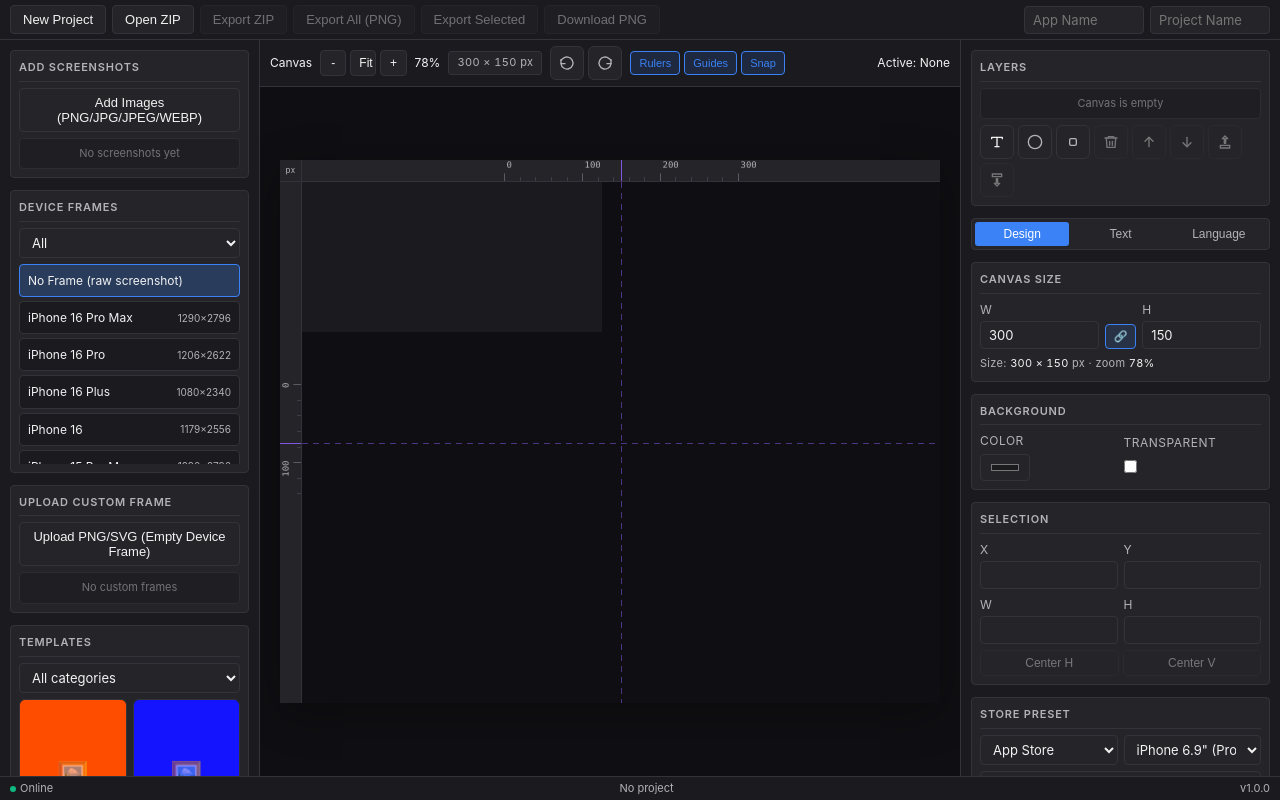
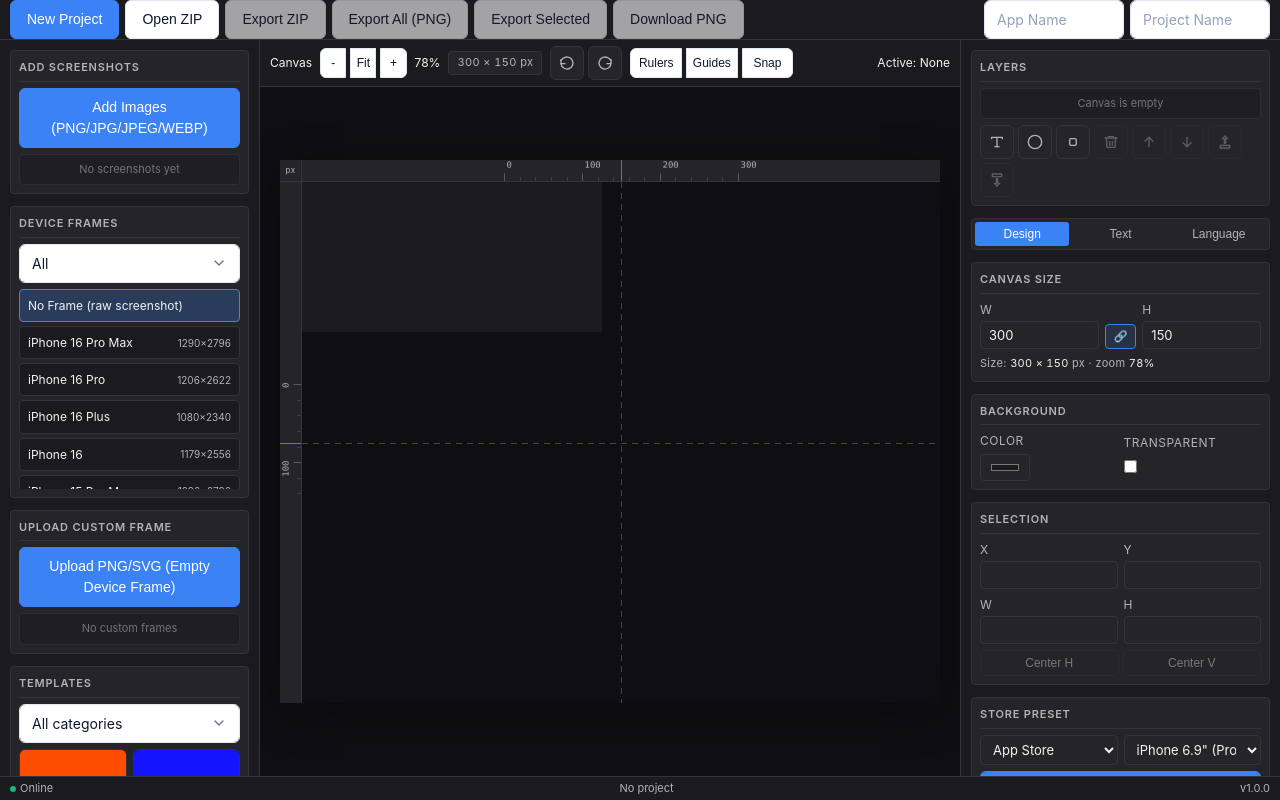
Before and after one commit to yaysoftwares/pafta, a website built with Vite: page index.html in a window 1280 px wide. Built offline with nearby package versions, Linux system fonts and the light colour scheme.

Commit message:
pafta: apply Bootstrap-style classes to all UI buttons, selects, inputs and chips

```diff
--- a/index.html
+++ b/index.html
@@ -17,16 +17,16 @@
 <body>
   <div class="app-container">
     <header class="topbar">
-      <button id="btnNew">New Project</button>
+      <button id="btnNew" class="btn btn-primary">New Project</button>
       <input type="file" id="inputOpenZip" accept=".zip" class="hidden">
-      <button id="btnOpenZip">Open ZIP</button>
-      <button id="btnExportZip">Export ZIP</button>
-      <button id="btnExportAll">Export All (PNG)</button>
-      <button id="btnExportSelected" disabled>Export Selected</button>
-      <button id="btnDownloadPng" disabled>Download PNG</button>
+      <button id="btnOpenZip" class="btn btn-outline">Open ZIP</button>
+      <button id="btnExportZip" class="btn btn-outline">Export ZIP</button>
+      <button id="btnExportAll" class="btn btn-outline">Export All (PNG)</button>
+      <button id="btnExportSelected" class="btn btn-outline" disabled>Export Selected</button>
+      <button id="btnDownloadPng" class="btn btn-outline" disabled>Download PNG</button>
       <div style="margin-left: auto; display: flex; gap: 6px; align-items: center;">
-        <input type="text" id="inputAppName" placeholder="App Name" style="width: 120px;">
-        <input type="text" id="inputProjectName" placeholder="Project Name" style="width: 120px;">
+        <input type="text" id="inputAppName" placeholder="App Name" class="form-control" style="width: 140px;">
+        <input type="text" id="inputProjectName" placeholder="Project Name" class="form-control" style="width: 140px;">
       </div>
     </header>
 
@@ -34,14 +34,14 @@
       <div class="section">
         <div class="section-title">Add Screenshots</div>
         <input type="file" id="inputImages" accept="image/*" multiple class="hidden">
-        <button id="btnAddImages" style="width: 100%;">Add Images (PNG/JPG/JPEG/WEBP)</button>
+        <button id="btnAddImages" class="btn btn-primary" style="width: 100%;">Add Images (PNG/JPG/JPEG/WEBP)</button>
         <div id="itemsList" class="list" style="margin-top: 6px; max-height: 180px;"></div>
       </div>
 
       <div class="section">
         <div class="section-title">Device Frames</div>
         <div class="row">
-          <select id="selectFrameCategory">
+          <select id="selectFrameCategory" class="form-control">
             <option value="all">All</option>
             <option value="ios">iOS</option>
             <option value="android">Android</option>
@@ -54,14 +54,14 @@
       <div class="section">
         <div class="section-title">Upload Custom Frame</div>
         <input type="file" id="inputCustomFrame" accept="image/png,image/svg+xml" class="hidden">
-        <button id="btnUploadCustomFrame" style="width: 100%;">Upload PNG/SVG (Empty Device Frame)</button>
+        <button id="btnUploadCustomFrame" class="btn btn-primary" style="width: 100%;">Upload PNG/SVG (Empty Device Frame)</button>
         <div id="customFramesList" class="list" style="margin-top: 6px; max-height: 120px;"></div>
       </div>
 
       <div class="section">
         <div class="section-title">Templates</div>
         <div class="row">
-          <select id="selectTemplateCategory">
+          <select id="selectTemplateCategory" class="form-control">
             <option value="all">All categories</option>
           </select>
         </div>
@@ -79,9 +79,9 @@
       <div class="canvas-toolbar">
         <span>Canvas</span>
         <div class="btn-group" style="width: auto;">
-          <button id="btnZoomOut">-</button>
-          <button id="btnZoomFit">Fit</button>
-          <button id="btnZoomIn">+</button>
+          <button id="btnZoomOut" class="btn btn-outline btn-sm">-</button>
+          <button id="btnZoomFit" class="btn btn-outline btn-sm">Fit</button>
+          <button id="btnZoomIn" class="btn btn-outline btn-sm">+</button>
         </div>
         <span id="zoomLabel">100%</span>
         <span id="canvasSizeLabel" class="size-pill">— × —</span>
@@ -94,9 +94,9 @@
           </button>
         </div>
         <div class="btn-group" style="width: auto;">
-          <button id="btnToggleRulers" class="icon-toggle active" title="Show rulers">Rulers</button>
-          <button id="btnToggleGuides" class="icon-toggle active" title="Show center guides">Guides</button>
-          <button id="btnToggleSnap" class="icon-toggle active" title="Snap to center and edges">Snap</button>
+          <button id="btnToggleRulers" class="btn btn-outline btn-sm active" title="Show rulers">Rulers</button>
+          <button id="btnToggleGuides" class="btn btn-outline btn-sm active" title="Show center guides">Guides</button>
+          <button id="btnToggleSnap" class="btn btn-outline btn-sm active" title="Snap to center and edges">Snap</button>
         </div>
         <span style="margin-left: auto;">Active: <span id="activeItemName">None</span></span>
       </div>
@@ -118,7 +118,7 @@
         <div class="section-title">Layers</div>
         <div id="layersList" class="list" style="max-height: 160px;"></div>
         <div class="btn-group" style="margin-top: 6px; flex-wrap: wrap;">
-          <button id="btnAddText" title="Add text layer">
+          <button id="btnAddText" title="Add text layer" class="icon-btn icon-toggle">
             <svg viewBox="0 0 24 24" width="14" height="14" fill="none" stroke="currentColor" stroke-width="2" stroke-linecap="round" stroke-linejoin="round"><path d="M4 7V5h16v2"/><path d="M12 5v14"/><path d="M9 19h6"/></svg>
           </button>
           <button id="btnAddShapeCircle" title="Add circle" class="icon-btn icon-toggle">
@@ -127,19 +127,19 @@
           <button id="btnAddShapeRect" title="Add rectangle" class="icon-btn icon-toggle">
             <svg viewBox="0 0 24 24" width="16" height="16" fill="none" stroke="currentColor" stroke-width="2" stroke-linecap="round" stroke-linejoin="round"><rect x="7" y="7" width="10" height="10" rx="2" ry="2"/></svg>
           </button>
-          <button id="btnRemoveLayer" disabled title="Remove layer">
+          <button id="btnRemoveLayer" disabled title="Remove layer" class="icon-btn icon-toggle">
             <svg viewBox="0 0 24 24" width="14" height="14" fill="none" stroke="currentColor" stroke-width="2" stroke-linecap="round" stroke-linejoin="round"><path d="M3 6h18"/><path d="M8 6V4h8v2"/><path d="M19 6l-1 14H6L5 6"/><path d="M10 11v6M14 11v6"/></svg>
           </button>
-          <button id="btnLayerUp" disabled title="Bring forward">
+          <button id="btnLayerUp" disabled title="Bring forward" class="icon-btn icon-toggle">
             <svg viewBox="0 0 24 24" width="14" height="14" fill="none" stroke="currentColor" stroke-width="2" stroke-linecap="round" stroke-linejoin="round"><path d="M12 19V5"/><path d="M6 11l6-6 6 6"/></svg>
           </button>
-          <button id="btnLayerDown" disabled title="Send backward">
+          <button id="btnLayerDown" disabled title="Send backward" class="icon-btn icon-toggle">
             <svg viewBox="0 0 24 24" width="14" height="14" fill="none" stroke="currentColor" stroke-width="2" stroke-linecap="round" stroke-linejoin="round"><path d="M12 5v14"/><path d="M18 13l-6 6-6-6"/></svg>
           </button>
-          <button id="btnLayerFront" disabled title="Bring to front">
+          <button id="btnLayerFront" disabled title="Bring to front" class="icon-btn icon-toggle">
             <svg viewBox="0 0 24 24" width="14" height="14" fill="none" stroke="currentColor" stroke-width="2" stroke-linecap="round" stroke-linejoin="round"><path d="M12 3l4 4h-3v7h-2V7H8z"/><path d="M5 17h14v4H5z"/></svg>
           </button>
-          <button id="btnLayerBack" disabled title="Send to back">
+          <button id="btnLayerBack" disabled title="Send to back" class="icon-btn icon-toggle">
             <svg viewBox="0 0 24 24" width="14" height="14" fill="none" stroke="currentColor" stroke-width="2" stroke-linecap="round" stroke-linejoin="round"><path d="M12 21l-4-4h3v-7h2v7h3z"/><path d="M5 3h14v4H5z"/></svg>
           </button>
         </div>
@@ -207,7 +207,7 @@
             </select>
             <select id="selectPreset"></select>
           </div>
-          <button id="btnApplyPreset" style="width: 100%;">Apply Preset Size</button>
+          <button id="btnApplyPreset" class="btn btn-primary" style="width: 100%;">Apply Preset Size</button>
         </div>
       </div>
 
@@ -216,7 +216,7 @@
           <div class="section-title">Text Editor</div>
           <div style="margin-bottom: 6px;">
             <label for="inputFontFamily">Font Family</label>
-            <select id="inputFontFamily"></select>
+            <select id="inputFontFamily" class="form-control"></select>
           </div>
           <div class="row">
             <div style="flex: 1.2;">
@@ -226,12 +226,12 @@
             <div style="flex: 2;">
               <label>Quick Size</label>
               <div class="chips" id="fontSizeChips">
-                <button data-size="24">24</button>
-                <button data-size="36">36</button>
-                <button data-size="48">48</button>
-                <button data-size="64">64</button>
-                <button data-size="80">80</button>
-                <button data-size="96">96</button>
+                <button data-size="24" class="btn btn-outline btn-sm">24</button>
+                <button data-size="36" class="btn btn-outline btn-sm active">36</button>
+                <button data-size="48" class="btn btn-outline btn-sm">48</button>
+                <button data-size="64" class="btn btn-outline btn-sm">64</button>
+                <button data-size="80" class="btn btn-outline btn-sm">80</button>
+                <button data-size="96" class="btn btn-outline btn-sm">96</button>
               </div>
             </div>
           </div>
@@ -282,21 +282,21 @@
         <div class="section">
           <div class="section-title">Languages</div>
           <div class="row">
-            <input type="text" id="inputNewLang" placeholder="e.g. TR" maxlength="5">
-            <button id="btnAddLang">Add</button>
+            <input type="text" id="inputNewLang" placeholder="e.g. TR" maxlength="5" class="form-control">
+            <button id="btnAddLang" class="btn btn-outline btn-sm">Add</button>
           </div>
           <div id="langsList" class="list" style="max-height: 90px;"></div>
           <div class="row" style="margin-top: 6px; margin-bottom: 0;">
-            <select id="selectActiveLang"></select>
-            <button id="btnTranslate">Translate</button>
+            <select id="selectActiveLang" class="form-control"></select>
+            <button id="btnTranslate" class="btn btn-primary">Translate</button>
           </div>
         </div>
 
         <div class="section">
           <div class="section-title">Glossary (Preserve Terms)</div>
           <div class="row" style="margin-bottom: 0;">
-            <input type="text" id="inputPreserveTerm" placeholder="e.g. Wi-Fi">
-            <button id="btnAddPreserve">Add</button>
+            <input type="text" id="inputPreserveTerm" placeholder="e.g. Wi-Fi" class="form-control">
+            <button id="btnAddPreserve" class="btn btn-outline btn-sm">Add</button>
           </div>
           <div id="preserveList" class="list" style="margin-top: 6px; max-height: 120px;"></div>
         </div>
@@ -328,8 +328,8 @@
         </table>
       </div>
       <div class="modal-footer">
-        <button id="btnCancelTranslate">Cancel</button>
-        <button id="btnApplyTranslate">Apply</button>
+        <button id="btnCancelTranslate" class="btn btn-outline">Cancel</button>
+        <button id="btnApplyTranslate" class="btn btn-primary">Apply</button>
       </div>
     </div>
   </div>
```
